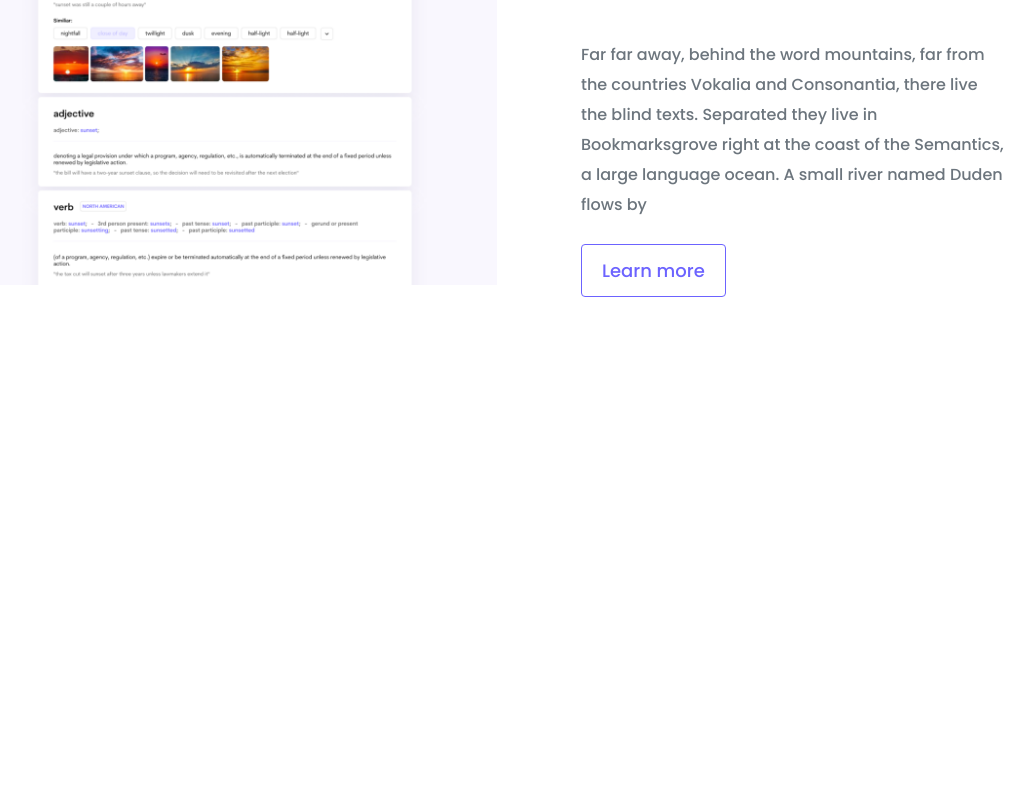
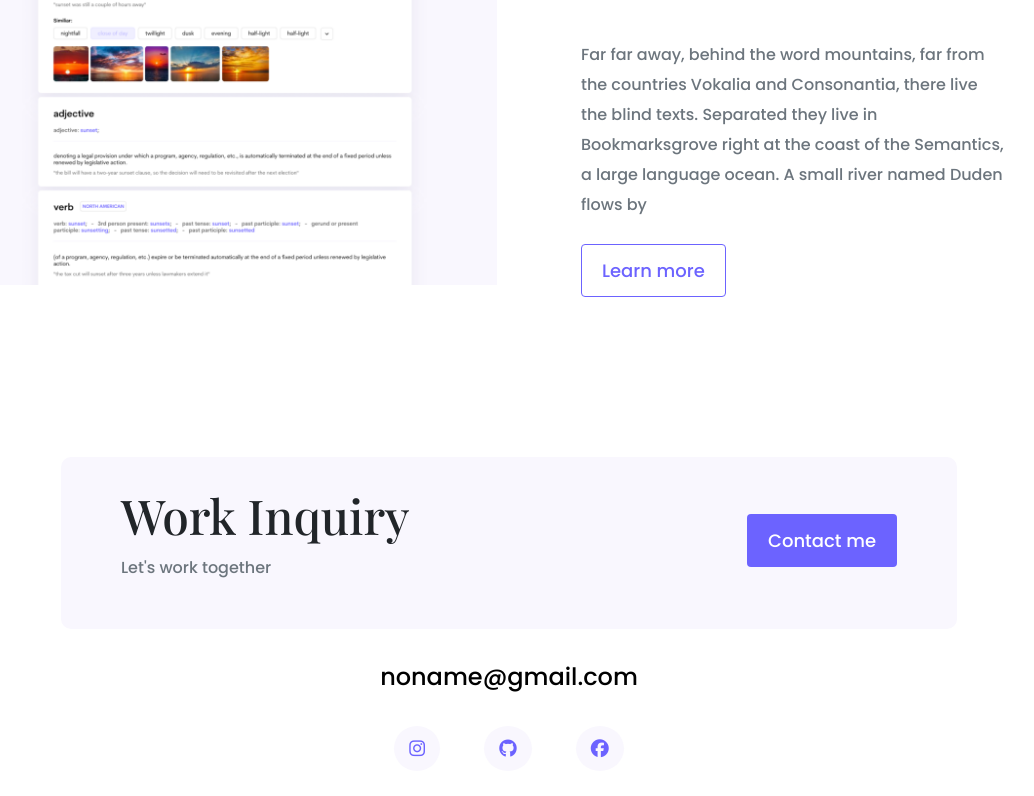
Before and after one commit to ValentynaBaranova/portfolio_project, a plain HTML site: page index.html in a window 1280 px wide. Shown: the part 2210-3006 px from the top of the page, without its empty margins (131-1165 px from the left). Before the commit the page ends 2607 px from the top, so only its background shows below. Drawn offline with nearby package versions, Linux system fonts and the light colour scheme.

Commit message:
Created footer

```diff
--- a/index.html
+++ b/index.html
@@ -128,5 +128,34 @@
         </div>
       </div>
     </div>
+    <footer>
+      <div class="contact-box">
+        <div>
+          <h4>Work Inquiry</h4>
+          <p class="text-muted">Let's work together</p>
+        </div>
+        <div>
+          <a href="" class="btn btn-branding">Contact me</a>
+        </div>
+      </div>
+      <a
+        href="mailto:noname@gmail.com"
+        class="email-link"
+        title="You can contact with Baranova"
+      >
+        noname@gmail.com</a
+      >
+      <div class="social_links">
+        <a href="https://www.instragram.com/baranova" target="_blank">
+          <i class="fa-brands fa-instagram"></i
+        ></a>
+        <a href="https://www.github.com/baranova" target="_blank">
+          <i class="fa-brands fa-github"></i
+        ></a>
+        <a href="https://www.facebook.com/baranova" target="_blank">
+          <i class="fa-brands fa-facebook"></i
+        ></a>
+      </div>
+    </footer>
   </body>
 </html>
--- a/src/style.css
+++ b/src/style.css
@@ -21,6 +21,11 @@ h2 {
   font-size: 64px;
   font-family: var(--heading-font-family);
   font-weight: bold;
+}
+
+h4 {
+  font-size: 48px;
+  font-family: var(--heading-font-family);
 }
 
 p {
@@ -84,6 +89,7 @@ p {
 
 .email-link:hover {
   text-decoration: underline;
+  color: var(--branding-color);
 }
 
 .main h1,
@@ -143,6 +149,55 @@ nav a:hover {
   color: var(--branding-color);
 }
 
+.contact-box {
+  background-color: var(--secondary-color);
+  margin: 0 auto;
+  padding: 30px 60px;
+  border-radius: 10px;
+  width: 70%;
+  text-align: left;
+  display: flex;
+  justify-content: space-between;
+  margin-bottom: 30px;
+}
+
+footer {
+  text-align: center;
+  margin: 60px 0;
+}
+
+footer .email-link {
+  text-decoration: none;
+  color: black;
+  font-size: 24px;
+  text-align: center;
+}
+
+footer .email-link:hover {
+  color: var(--branding-color);
+}
+
+footer .btn-branding {
+  margin-top: 27px;
+}
+
+.social_links {
+  margin: 40px 0 0;
+}
+.social_links a {
+  margin: 20px;
+  color: var(--branding-color);
+  background-color: var(--secondary-color);
+  padding: 10px 15px;
+  font-size: 18px;
+  border-radius: 50%;
+}
+
+.social_links a:hover {
+  color: white;
+  background-color: var(--branding-color);
+}
+
 @media (max-width: 960px) {
   h1,
   h2,
@@ -162,4 +217,10 @@ nav a:hover {
     text-align: center;
     padding: 0px;
   }
+
+  .contact-box {
+    display: block;
+    text-align: center;
+    width: 90%;
+  }
 }
```
